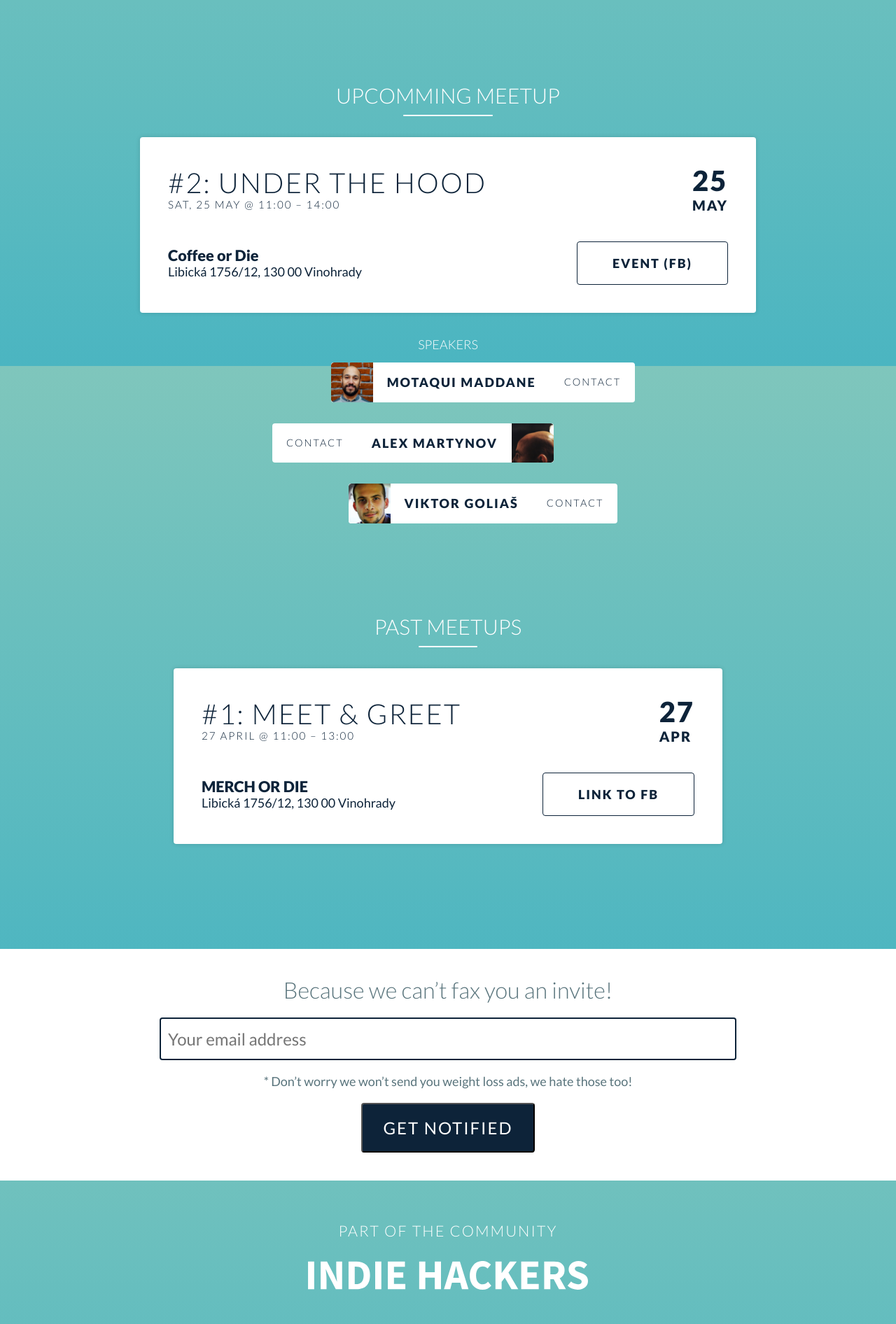
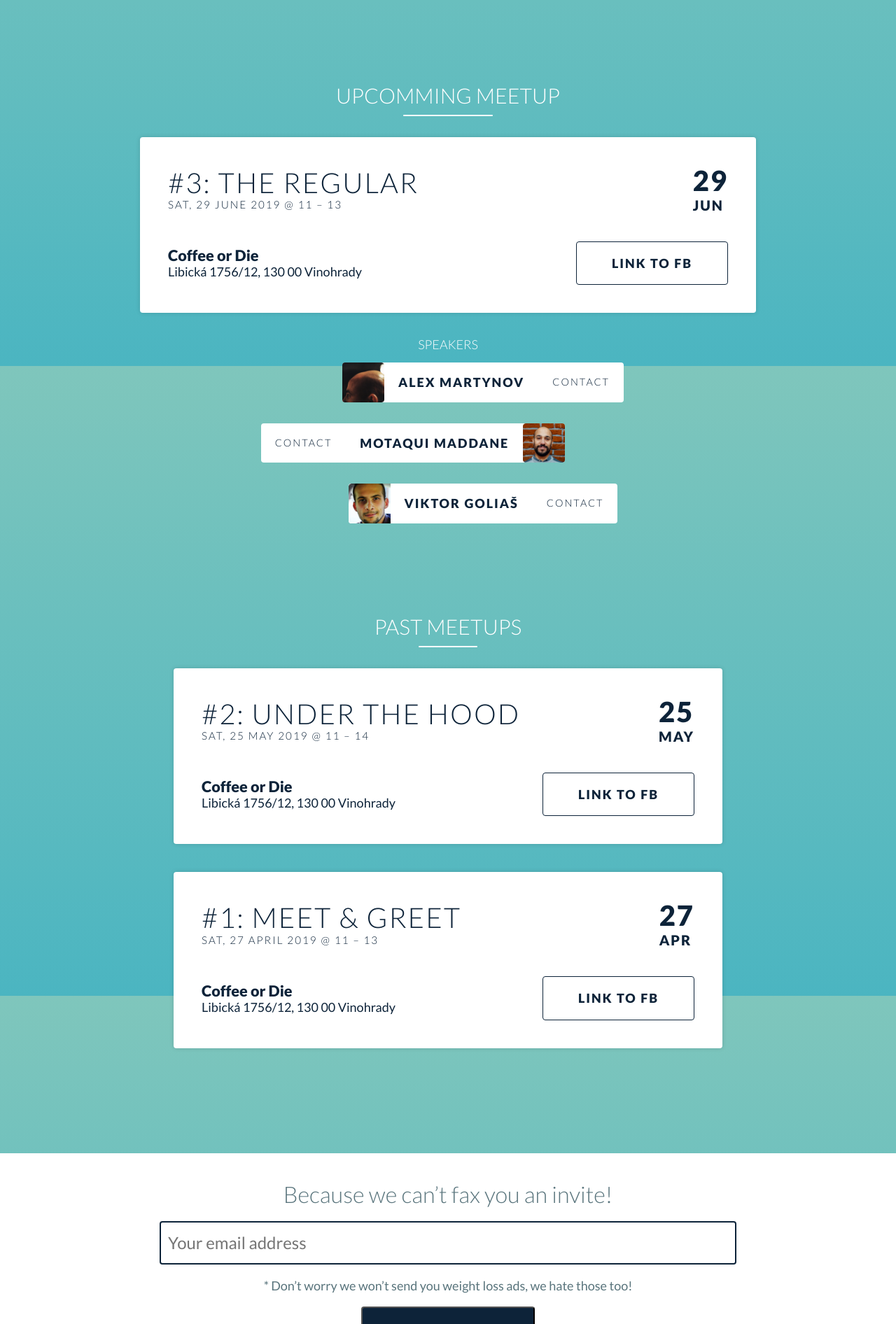
Before and after one commit to indie-makers/website, a Jekyll site: the page built from index.md, in a window 1280 px wide. Shown: the part 377-2269 px from the top of the page at 70% size. Built offline with Jekyll 4.4.1, drawn with Linux system fonts in a browser that asks for light colours.

Commit message:
Strucuture stuff better and add latest event

```diff
--- a/_config.yml
+++ b/_config.yml
@@ -11,3 +11,12 @@ github_username:  jekyll
 
 # Build settings
 markdown: kramdown
+
+# Collections
+collections:
+  events:
+    output: true
+    permalink: /:collection/:name
+  speakers:
+    output: true
+    permalink: /:collection/:name
--- /dev/null
+++ b/_includes/current.html
@@ -0,0 +1,28 @@
+<h1 class="under">UPCOMMING MEETUP</h1>
+
+{% assign current = site.events | reverse | first %}
+{% assign currentNumber = site.events | size %}
+{% include event.html number=currentNumber event=current %}
+
+<div class="hosts">
+  <h2>
+    Speakers
+  </h2>
+
+  {% for speaker in site.speakers %}
+    {% assign isEven = forloop.index | modulo:2 %}
+    {% if isEven == 0 %}
+      <div class="host">
+        <a href="{{speaker.email}}?subject=Indie%20Makers%20%E2%80%93%20IH%20Meetup%3A" target="_blank">CONTACT</a>
+        <span>{{ speaker.fullname }}</span>
+        <img src="{{ speaker.picture | prepend: site.baseurl }}" alt="">
+      </div>
+    {% else %}
+      <div class="host">
+        <img src="{{ speaker.picture | prepend: site.baseurl }}" alt="">
+        <span>{{ speaker.fullname }}</span>
+        <a href="{{speaker.email}}?subject=Indie%20Makers%20%E2%80%93%20IH%20Meetup%3A" target="_blank">CONTACT</a>
+      </div>
+    {% endif %}
+  {% endfor %}
+</div>
--- /dev/null
+++ b/_includes/event.html
@@ -0,0 +1,23 @@
+<div class="event">
+  <div class="event__header">
+    <h2 class="event__header__title">
+      #{{ include.number }}: {{ include.event.title }}
+      <div>{{ include.event.date | date: "%a, %d %B %Y" }} @ {{ include.event.time }}</div>
+    </h2>
+    <div class="event__header__date">
+      {{ include.event.date | date: "%d" }}
+      <div>{{ include.event.date | date: "%b" }}</div>
+    </div>
+  </div>
+
+  <div class="event__info">
+    <div class="event__info__location">
+      <div>{{ include.event.location.name }}</div>
+      {{ include.event.location.address }}
+    </div>
+
+    <a class="event__info__cta" href="{{ include.event.fb }}" target="_blank">
+      Link to FB
+    </a>
+  </div>
+</div>
--- /dev/null
+++ b/_includes/past.html
@@ -0,0 +1,12 @@
+<div class="events">
+  <h1 class="under">
+    Past Meetups
+  </h1>
+
+  {% assign events = site.events | reverse %}
+  {% for event in events %}
+    {% if forloop.first != true %}
+      {% include event.html number=forloop.rindex event=event %}
+    {% endif %}
+  {% endfor %}
+</div>
--- a/_layouts/default.html
+++ b/_layouts/default.html
@@ -34,84 +34,9 @@
       </div>
     </header>
 
-    <h1 class="under">UPCOMMING MEETUP</h1>
+    {% include current.html %}
 
-    <div class="event">
-      <div class="event__header">
-        <h2 class="event__header__title">
-          #2: UNDER THE HOOD
-          <div>Sat, 25 May @ 11:00 – 14:00</div>
-        </h2>
-        <div class="event__header__date">
-          25
-          <div>MAY</div>
-        </div>
-      </div>
-      <div class="event__info">
-        <div class="event__info__location">
-          <div>Coffee or Die</div>
-           Libická 1756/12, 130 00 Vinohrady
-        </div>
-
-        <a class="event__info__cta" href="https://www.facebook.com/events/2582234642003412/" target="_blank">
-          EVENT (FB)
-        </a>
-      </div>
-    </div>
-
-    <div class="hosts">
-      <h2>
-        Speakers
-      </h2>
-
-      <div class="host">
-        <img src="{{ "/images/motaqui.jpg" | prepend: site.baseurl }}" alt="">
-        <span>MOTAQUI MADDANE</span>
-        <a href="mailto:maddane.info@gmail.com?cc=alex@alexmartynov.com&subject=Indie%20Makers%20%E2%80%93%20IH%20Meetup%3A" target="_blank">CONTACT</a>
-      </div>
-
-      <div class="host">
-        <a href="mailto:alex@alexmartynov.com?cc=maddane.info@gmail.com&subject=Indie%20Makers%20%E2%80%93%20IH%20Meetup%3A" target="_blank">CONTACT</a>
-        <span>ALEX MARTYNOV</span>
-        <img src="{{ "/images/alex.jpg" | prepend: site.baseurl }}" alt="">
-      </div>
-
-
-      <div class="host">
-        <img src="{{ "/images/viktor.jpg" | prepend: site.baseurl }}" alt="">
-        <span>VIKTOR GOLIAŠ</span>
-        <a href="mailto:golias.viktor@gmail.com?cc=maddane.info@gmail.com,alex@alexmartynov.com&subject=Indie%20Makers%20%E2%80%93%20IH%20Meetup%3A" target="_blank">CONTACT</a>
-      </div>
-    </div>
-
-    <div class="events">
-      <h1 class="under">
-        Past Meetups
-      </h1>
-
-      <div class="event">
-        <div class="event__header">
-          <h2 class="event__header__title">
-            #1: MEET & GREET
-            <div>27 April @ 11:00 – 13:00</div>
-          </h2>
-          <div class="event__header__date">
-            27
-            <div>APR</div>
-          </div>
-        </div>
-        <div class="event__info">
-          <div class="event__info__location">
-            <div>MERCH OR DIE</div>
-            Libická 1756/12, 130 00 Vinohrady
-          </div>
-
-          <a class="event__info__cta" href="https://www.facebook.com/events/2155830861178145/" target="_blank">
-            Link to FB
-          </a>
-        </div>
-      </div>
-    </div>
+    {% include past.html %}
 
     {% include signup.html %}
 
--- a/css/main.scss
+++ b/css/main.scss
@@ -205,6 +205,10 @@ h2 {
 
 .events {
   margin-top: 80px;
+
+  .event:not(:last-child) {
+    margin-bottom: 40px;
+  }
 }
 
 .subscription {
```
Also changed, not shown: _events/1.md (added, +9 -0 lines), _events/2.md (added, +9 -0 lines), _events/3.md (added, +9 -0 lines), _speakers/alex.md (added, +5 -0 lines), _speakers/motaki.md (added, +5 -0 lines), _speakers/viktor.md (added, +5 -0 lines).
